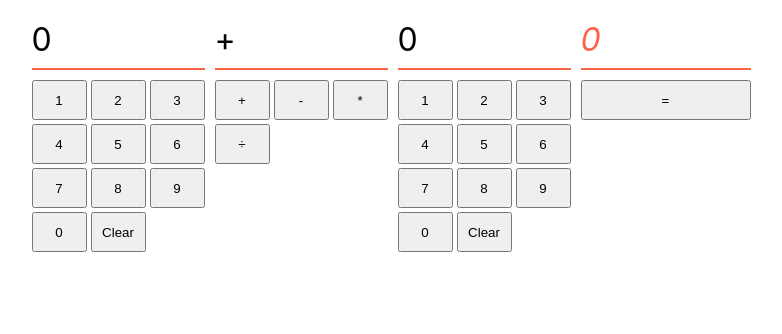
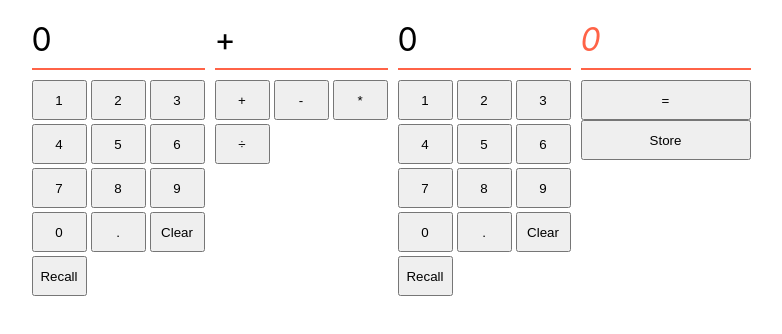
Before and after one commit to boolean-uk/react-state-calculator, a React (Vite) app: page / in a window 1280 px wide. Shown: the top 334 px of the page, without its empty margins (249-1031 px from the left). Built offline with nearby package versions, Linux system fonts and the light colour scheme.

Commit message:
Finished extentions

```diff
--- a/src/components/Calculator.jsx
+++ b/src/components/Calculator.jsx
@@ -7,35 +7,39 @@ function Calculator() {
     const [secondValue,setSecondValue] = React.useState(0)
     const [operatorValue,setOperatorValue] = React.useState('+')
     const [sumValue,setSumValue] = React.useState(0)
+    const [savedValue,setSavedValue] = React.useState(0)
 
     function calulate(){
+        const first = parseFloat(firstValue)
+        const second = parseFloat(secondValue)
         switch(operatorValue){
             case "+":
-                setSumValue(firstValue + secondValue);
+                setSumValue(first + second);
                 break;
             case "-":
-                setSumValue(firstValue - secondValue);
+                setSumValue(first - second);
                 break;
             case "*":
-                setSumValue(firstValue * secondValue);
+                setSumValue(first * second);
                 break;
             case "÷":
-                setSumValue(firstValue / secondValue);
+                setSumValue(first / second);
                 break;
         }
     }
 
   return (
     <div className="calculator">
-      <CalculatorValuePanel value={firstValue} setValue={setFirstValue}/>
+      <CalculatorValuePanel value={firstValue} setValue={setFirstValue} savedValue={savedValue}/>
 
       <CalculatorOperatorPanel value={operatorValue} setValue={setOperatorValue}/>
 
-      <CalculatorValuePanel value={secondValue} setValue={setSecondValue}/>
+      <CalculatorValuePanel value={secondValue} setValue={setSecondValue} savedValue={savedValue}/>
       <div className="panel answer">
         <p>{sumValue}</p>
         <div>
           <button onClick={()=>{calulate()}}>=</button>
+          <button onClick={()=>{setSavedValue(sumValue)}}>Store</button>
         </div>
       </div>
     </div>
--- a/src/components/CalculatorButton.jsx
+++ b/src/components/CalculatorButton.jsx
@@ -1,9 +1,29 @@
 import React from 'react'
 
-function CalculatorButton({setValue,value}) {
-  return (
-    <button onClick={() => setValue(value)}>{value}</button>
-  )
-}
+function CalculatorButton({ setValue, value }) {
+    function updateValue() {
+        // If the value is an operator, handle it separately
+        if (['+', '-', '*', '÷'].includes(value)) {
+          // Handle the operator
+          setValue(value);
+        } else {
+          // If the current value is '0', replace it with the pressed number or dot
+          setValue((prevValue) => {
+            if (prevValue === 0) {
+              return value;
+            } else {
+              // If the value is a dot, check if it already exists in the number
+              // If true, return the current value; otherwise, append the dot
+              return value === '.' && prevValue.includes('.') ? prevValue : `${prevValue}${value}`;
+            }
+          });
+        }
+      }
+
+    return (
+      <button onClick={updateValue}>{value}</button>
+    );
+  }
+
 
 export default CalculatorButton
--- a/src/components/CalculatorValuePanel.jsx
+++ b/src/components/CalculatorValuePanel.jsx
@@ -1,12 +1,12 @@
 import React from 'react'
 import CalculatorButton from './CalculatorButton'
 
-function CalculatorValuePanel({value,setValue}) {
+function CalculatorValuePanel({value,setValue,savedValue}) {
 
   const buttons = []
   for (let i = 0; i <= 9; i++) {
     buttons.push(
-      <CalculatorButton setValue={setValue} value={i}>
+      <CalculatorButton setValue={setValue} value={i} key={i}>
         {i}
       </CalculatorButton>
     );
@@ -14,12 +14,20 @@ function CalculatorValuePanel({value,setValue}) {
   //put first element last (move 0 to the back)
   buttons.push(buttons.shift());
 
+  const addDot = () => {
+    setValue((prevValue) => {
+      // Check if the current value already contains a dot
+      return prevValue.toString().includes('.') ? prevValue : prevValue + '.';
+    });
+  };
   return (
     <div className="panel">
         <p>{value}</p>
         <div className="numbers">
           {buttons}
+          <button onClick={() => addDot()}> . </button>
           <button onClick={() => setValue(0)}>Clear</button>
+          <button onClick={() => setValue(savedValue)}>Recall</button>
         </div>
       </div>
   )
```
